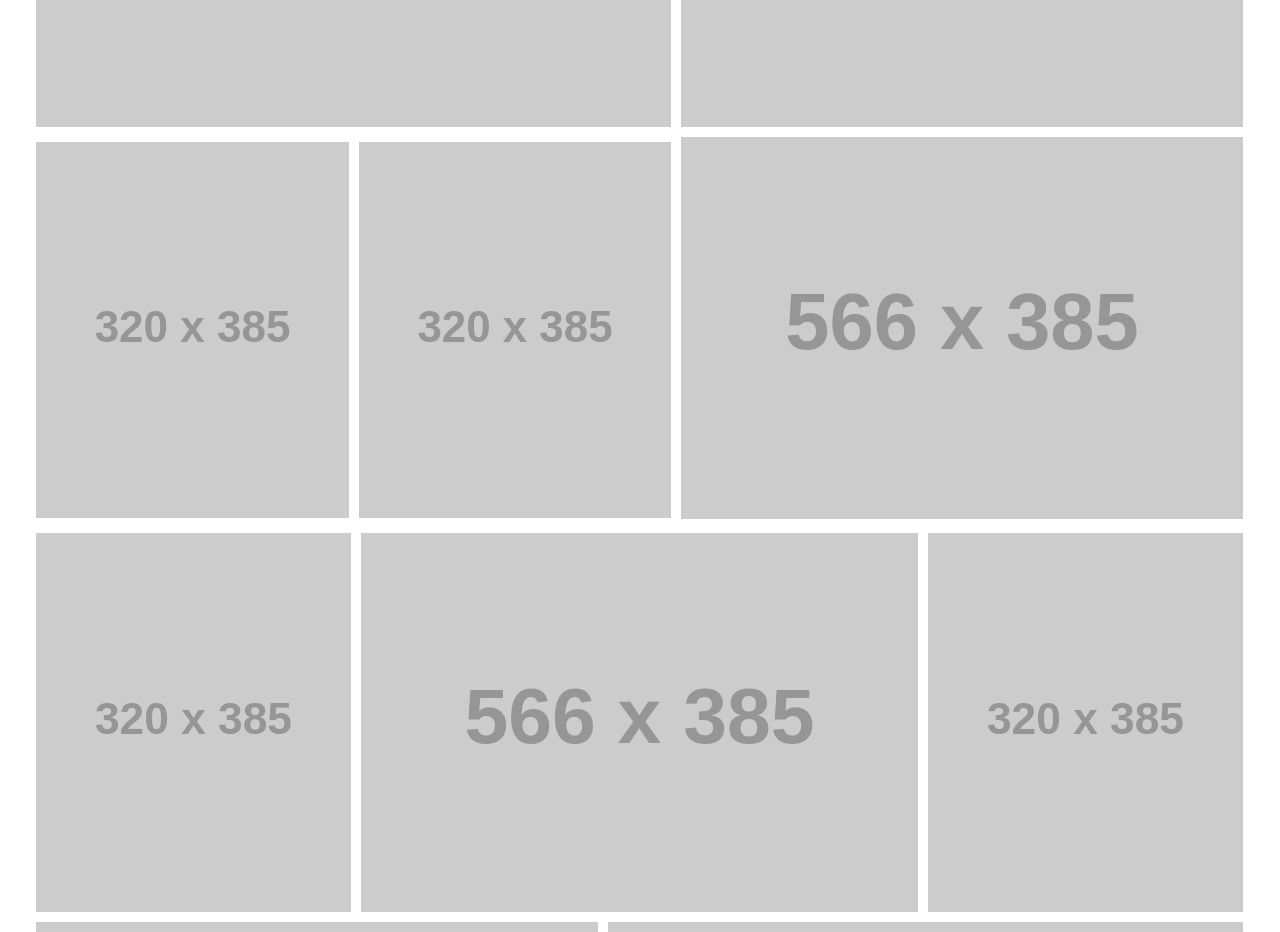
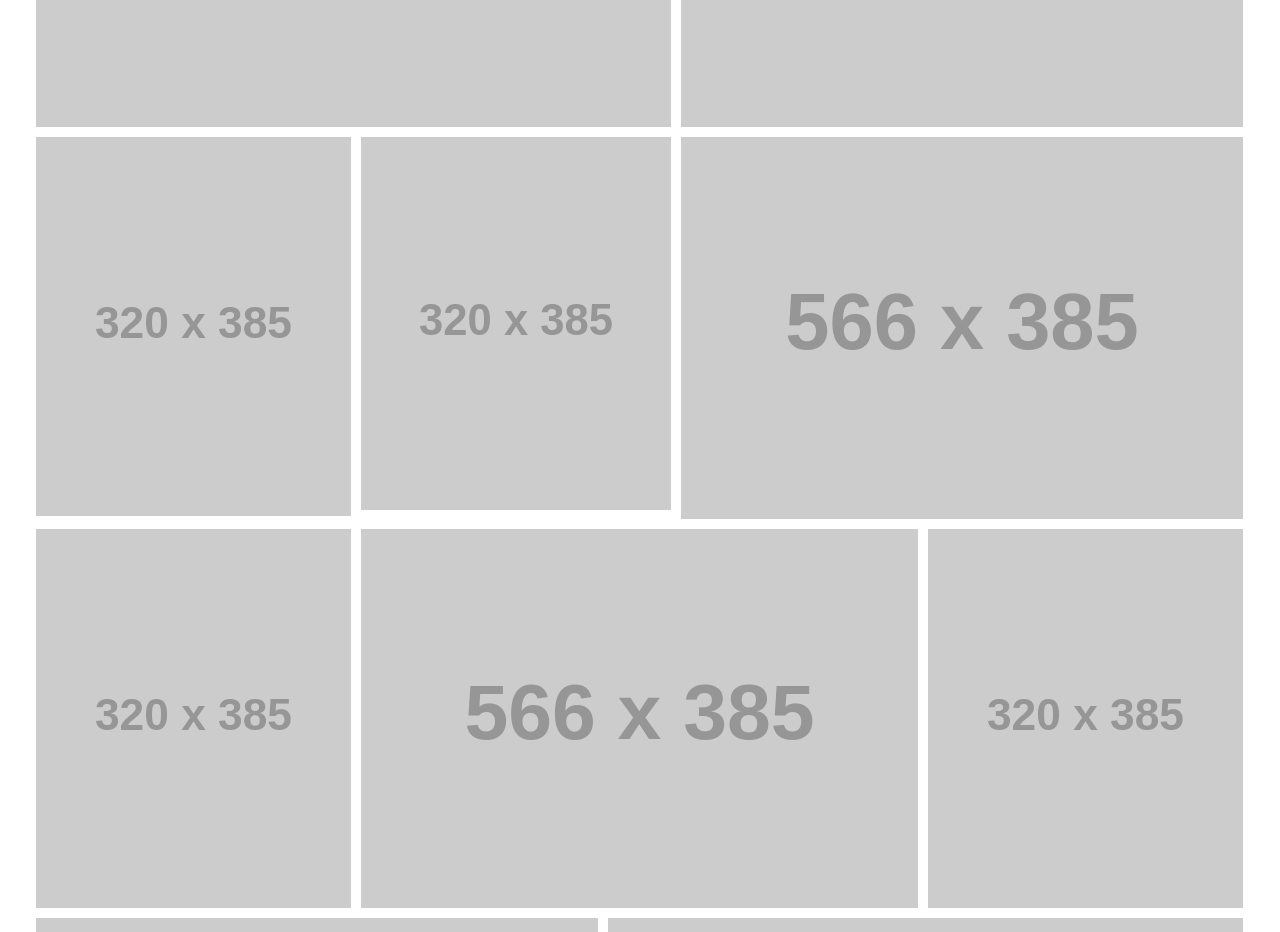
Before and after one commit to brokenhd/Gridder, a plain HTML site: page index.html in a window 1280 px wide. Shown: the part 1080-2012 px from the top of the page. Drawn offline with Linux system fonts and the light colour scheme; placeholder pictures from the web are drawn by us.

Commit message:
updated images in grid

```diff
--- a/index.html
+++ b/index.html
@@ -38,14 +38,12 @@
 
 		<div class="row">
 
-			<div class="col53">
-				<div class="col50">
-					<img src="http://placehold.it/320x385/ccc/fff">
-				</div>
+			<div class="col26">
+				<img src="http://placehold.it/320x385/ccc/fff">
+			</div>
 
-				<div class="col50">
-					<img src="http://placehold.it/320x385/ccc/fff">
-				</div>
+			<div class="col26">
+				<img src="http://placehold.it/320x385/ccc/fff">
 			</div>
 
 			<div class="col46 last">
```
